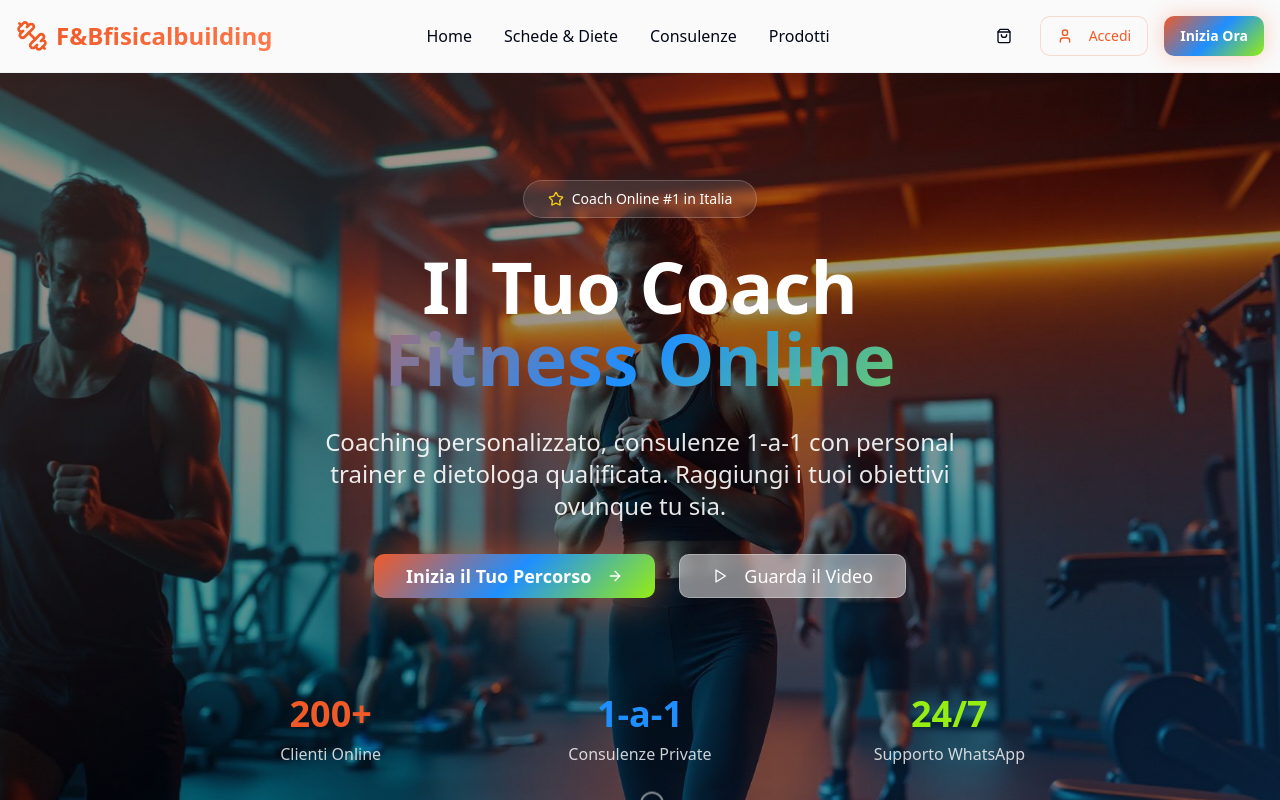
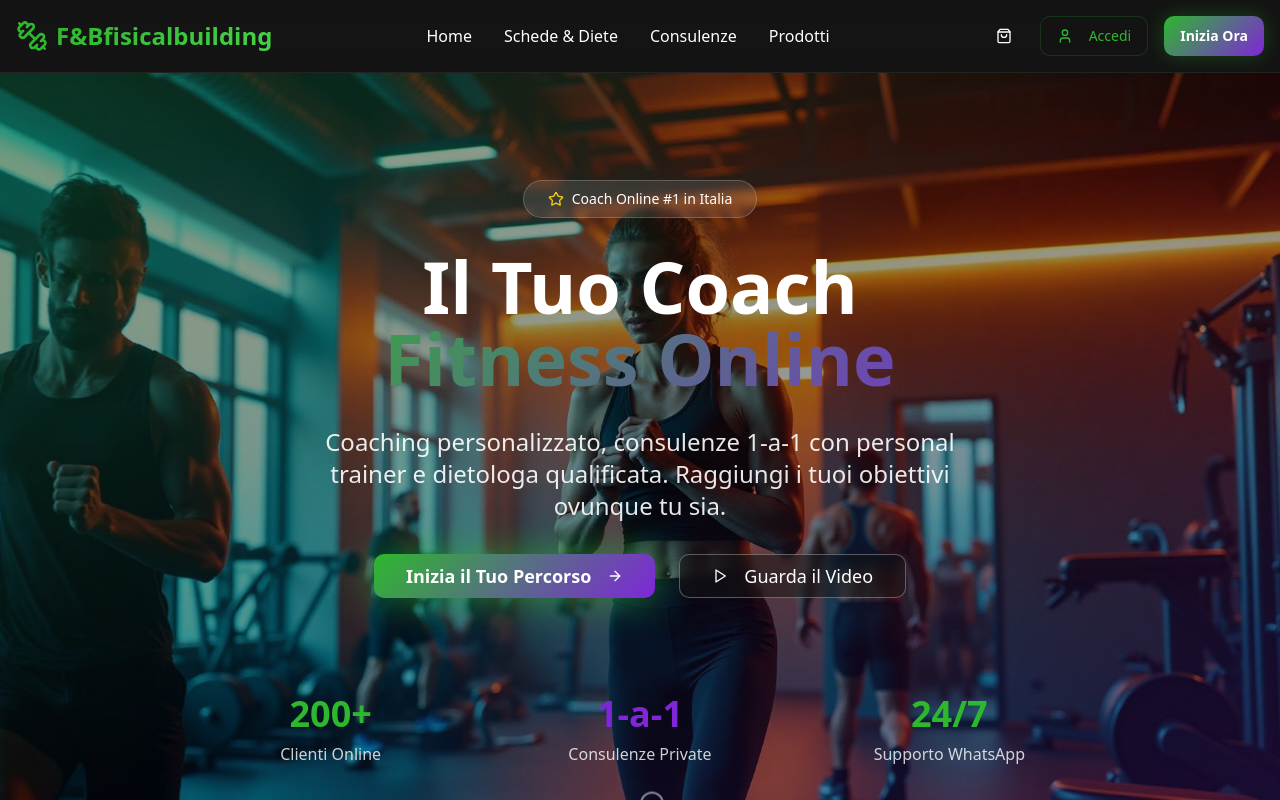
Before and after one commit to soldado88/fit-hub-digital-universe, a React (Vite) app: page / in a window 1280 px wide. Shown: the top 800 px of the page. Built offline with nearby package versions, Linux system fonts and the light colour scheme.

Commit message:
Refactor: Adjust color scheme
Update the website's color palette to use green, black, and purple, with white as an accent. The background will no longer be white.

```diff
--- a/src/index.css
+++ b/src/index.css
@@ -8,46 +8,46 @@ All colors MUST be HSL.
 
 @layer base {
   :root {
-    /* Fitness-inspired color palette */
-    --background: 0 0% 98%;
-    --foreground: 222 84% 4.9%;
+    /* Minimal color palette: verde, nero, viola, bianco */
+    --background: 0 0% 8%;
+    --foreground: 0 0% 100%;
 
-    --card: 0 0% 100%;
-    --card-foreground: 222 84% 4.9%;
+    --card: 0 0% 12%;
+    --card-foreground: 0 0% 100%;
 
-    --popover: 0 0% 100%;
-    --popover-foreground: 222 84% 4.9%;
+    --popover: 0 0% 12%;
+    --popover-foreground: 0 0% 100%;
 
-    /* Energetic orange primary */
-    --primary: 15 88% 55%;
+    /* Verde primary */
+    --primary: 120 60% 45%;
     --primary-foreground: 0 0% 100%;
-    --primary-glow: 15 100% 65%;
+    --primary-glow: 120 60% 55%;
 
-    /* Electric blue accent */
-    --secondary: 210 100% 56%;
+    /* Viola secondary */
+    --secondary: 270 70% 50%;
     --secondary-foreground: 0 0% 100%;
 
-    --muted: 210 40% 96%;
-    --muted-foreground: 215 16% 47%;
+    --muted: 0 0% 15%;
+    --muted-foreground: 0 0% 70%;
 
-    /* Lime green accent */
-    --accent: 84 86% 50%;
-    --accent-foreground: 222 84% 4.9%;
+    /* Verde accent */
+    --accent: 120 60% 45%;
+    --accent-foreground: 0 0% 100%;
 
     --destructive: 0 84% 60%;
     --destructive-foreground: 0 0% 100%;
 
-    --border: 214 32% 91%;
-    --input: 214 32% 91%;
-    --ring: 15 88% 55%;
+    --border: 0 0% 20%;
+    --input: 0 0% 20%;
+    --ring: 120 60% 45%;
 
     --radius: 0.75rem;
 
-    /* Fitness gradients */
-    --gradient-primary: linear-gradient(135deg, hsl(15 88% 55%), hsl(15 100% 65%));
-    --gradient-secondary: linear-gradient(135deg, hsl(210 100% 56%), hsl(210 100% 66%));
-    --gradient-accent: linear-gradient(135deg, hsl(84 86% 50%), hsl(84 86% 60%));
-    --gradient-hero: linear-gradient(135deg, hsl(15 88% 55%) 0%, hsl(210 100% 56%) 50%, hsl(84 86% 50%) 100%);
+    /* Minimal gradients */
+    --gradient-primary: linear-gradient(135deg, hsl(120 60% 45%), hsl(120 60% 55%));
+    --gradient-secondary: linear-gradient(135deg, hsl(270 70% 50%), hsl(270 70% 60%));
+    --gradient-accent: linear-gradient(135deg, hsl(120 60% 45%), hsl(120 60% 55%));
+    --gradient-hero: linear-gradient(135deg, hsl(120 60% 45%) 0%, hsl(270 70% 50%) 100%);
 
     /* Shadows */
     --shadow-glow: 0 0 30px hsl(var(--primary-glow) / 0.3);
@@ -75,33 +75,33 @@ All colors MUST be HSL.
   }
 
   .dark {
-    --background: 222.2 84% 4.9%;
-    --foreground: 210 40% 98%;
+    --background: 0 0% 5%;
+    --foreground: 0 0% 100%;
 
-    --card: 222.2 84% 4.9%;
-    --card-foreground: 210 40% 98%;
+    --card: 0 0% 8%;
+    --card-foreground: 0 0% 100%;
 
-    --popover: 222.2 84% 4.9%;
-    --popover-foreground: 210 40% 98%;
+    --popover: 0 0% 8%;
+    --popover-foreground: 0 0% 100%;
 
-    --primary: 210 40% 98%;
-    --primary-foreground: 222.2 47.4% 11.2%;
+    --primary: 120 60% 50%;
+    --primary-foreground: 0 0% 100%;
 
-    --secondary: 217.2 32.6% 17.5%;
-    --secondary-foreground: 210 40% 98%;
+    --secondary: 270 70% 55%;
+    --secondary-foreground: 0 0% 100%;
 
-    --muted: 217.2 32.6% 17.5%;
-    --muted-foreground: 215 20.2% 65.1%;
+    --muted: 0 0% 12%;
+    --muted-foreground: 0 0% 75%;
 
-    --accent: 217.2 32.6% 17.5%;
-    --accent-foreground: 210 40% 98%;
+    --accent: 120 60% 50%;
+    --accent-foreground: 0 0% 100%;
 
     --destructive: 0 62.8% 30.6%;
-    --destructive-foreground: 210 40% 98%;
+    --destructive-foreground: 0 0% 100%;
 
-    --border: 217.2 32.6% 17.5%;
-    --input: 217.2 32.6% 17.5%;
-    --ring: 212.7 26.8% 83.9%;
+    --border: 0 0% 18%;
+    --input: 0 0% 18%;
+    --ring: 120 60% 50%;
     --sidebar-background: 240 5.9% 10%;
     --sidebar-foreground: 240 4.8% 95.9%;
     --sidebar-primary: 224.3 76.3% 48%;
```
